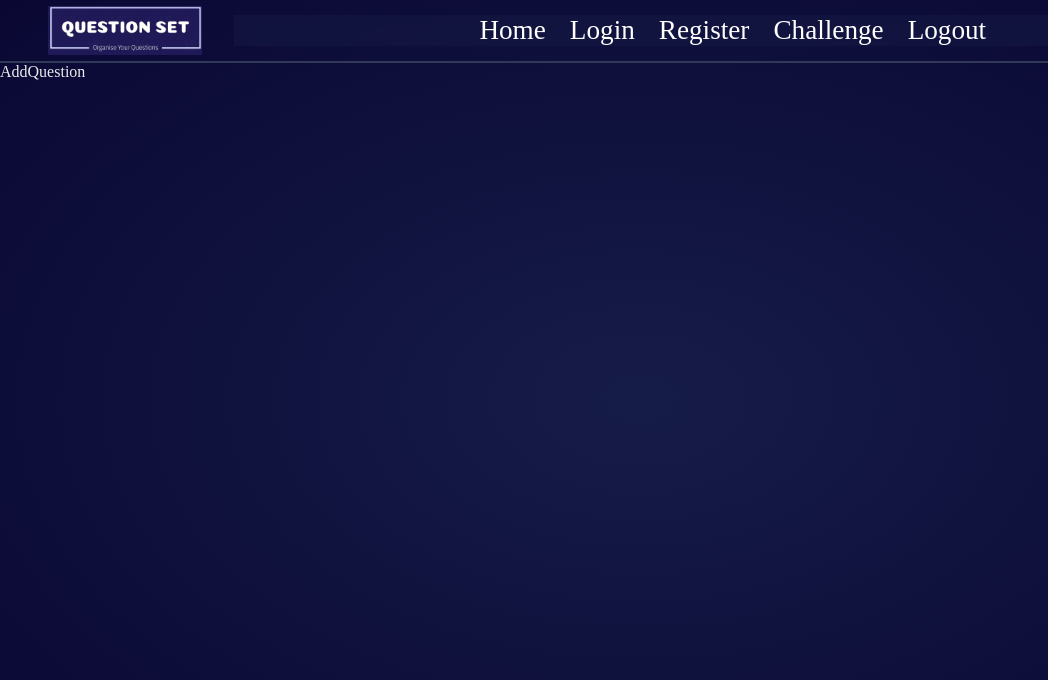
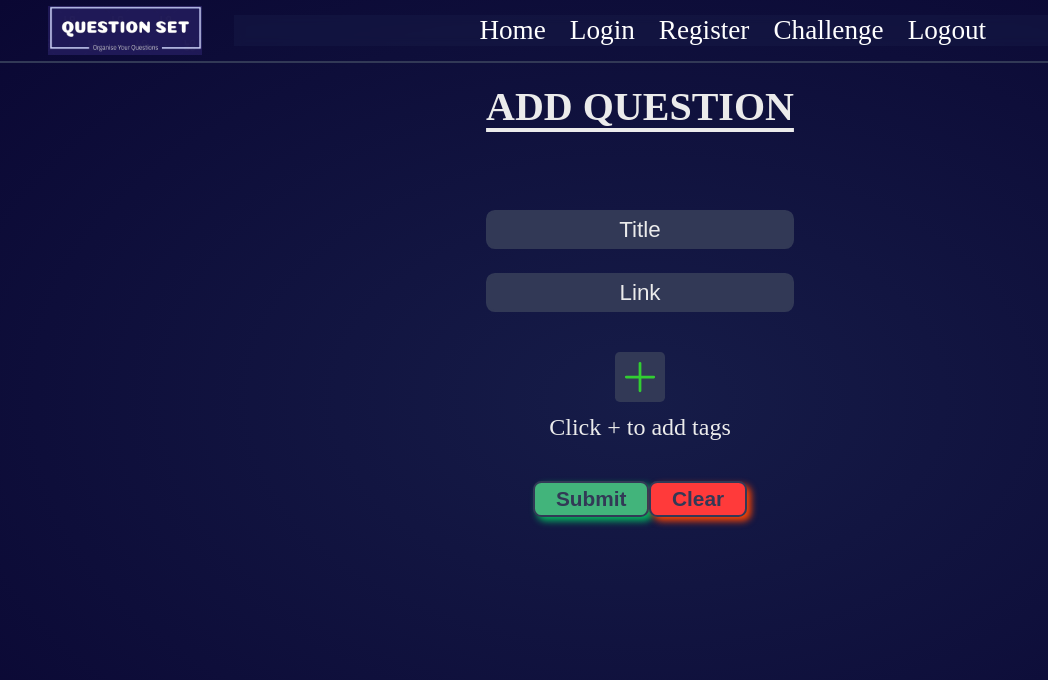
Before and after one commit to angDecoder/question_set_client, a React (Vite) app: page /addquestion in a window 1280 px wide. Shown: the top 680 px of the page, without its empty margins (0-1048 px from the left). Built offline with nearby package versions, Linux system fonts and the light colour scheme.

Commit message:
add question page created

```diff
--- a/src/components/AddQuestion/AddQuestion.css
+++ b/src/components/AddQuestion/AddQuestion.css
@@ -0,0 +1,40 @@
+#add_tags{
+    display: flex;
+    flex-wrap: wrap;
+    margin-block: 1em;
+    justify-content: center;
+    align-items: center;
+    /* gap : 1em; */
+}
+#add_tags > p{
+    width: 100%;
+    margin-block-start : 0.5em;
+    text-align: center;
+    font-size: 1.3rem;
+}
+
+.addquestion_tag{
+    background-color: rgb(17, 17, 20);
+    padding-inline: 0.5em;
+    padding-block: 0.3em;
+    border-radius: 1em;
+    margin-inline: 0.2em;
+}
+
+@media screen and (min-width: 480px) {
+    #add_tags > p {
+        font-size: 2rem;
+    }
+    .addquestion_tag{
+        font-size: 1.5rem;
+    }
+}
+
+@media screen and (min-width: 900px) {
+    #add_tags > p{
+        font-size: 1.5rem;
+    }
+    .addquestion_tag{
+        font-size: 1.1rem;
+    }
+}
--- a/src/components/AddQuestion/AddQuestion.jsx
+++ b/src/components/AddQuestion/AddQuestion.jsx
@@ -1,8 +1,62 @@
-import React from 'react'
+import React,{ useState } from 'react';
+import './AddQuestion.css';
+import add from '../../assets/add.svg';
+import { toast } from 'react-toastify';
 
 function AddQuestion() {
+
+  const [tags, setTags] = useState([]);
+
+  const addNewTag = ()=>{
+    if( tags.length==5 ){
+      toast("only 5 tags can be added",{ type : 'warning' });
+      return;
+    }
+    let newTag = prompt('enter the tag name');
+    if( !newTag )
+      return;
+
+    newTag = newTag.trim().replace(/\s+/g,'_');
+
+    if( newTag==='' ){
+      toast("tag can't be empty string", { type : 'warning' });
+      return;
+    }
+
+    setTags([...tags,newTag]);
+  }
+
+  const removeTag = (tag)=>{
+    let newTag = tags.filter((elem)=>elem!==tag);
+    setTags(newTag);
+  }
+
   return (
-    <div>AddQuestion</div>
+    <>
+      <h1 className='page_title'>Add Question</h1>
+      <form>
+          <input type="text" className='input' placeholder='Title'  id="title" />
+          <input type="text" className='input' id="link" placeholder='Link' />
+          <div id='add_tags'>
+            <img src={add} className='svg-img' onClick={addNewTag} alt="" />
+
+            {
+              tags.map(elem=>{
+                return <span key={elem} onClick={()=>removeTag(elem)} className='addquestion_tag'>#{elem}</span>
+              })
+            }
+            {
+              tags.length === 0 ?
+              <p>Click + to add tags </p> :
+              <p>Click on tags to remove them</p>
+            }
+          </div>
+          <div>
+            <button className="btn" color='green'>Submit</button>
+            <button className="btn" color='red'>Clear</button>
+          </div>
+      </form>
+    </>
   )
 }
 
```
